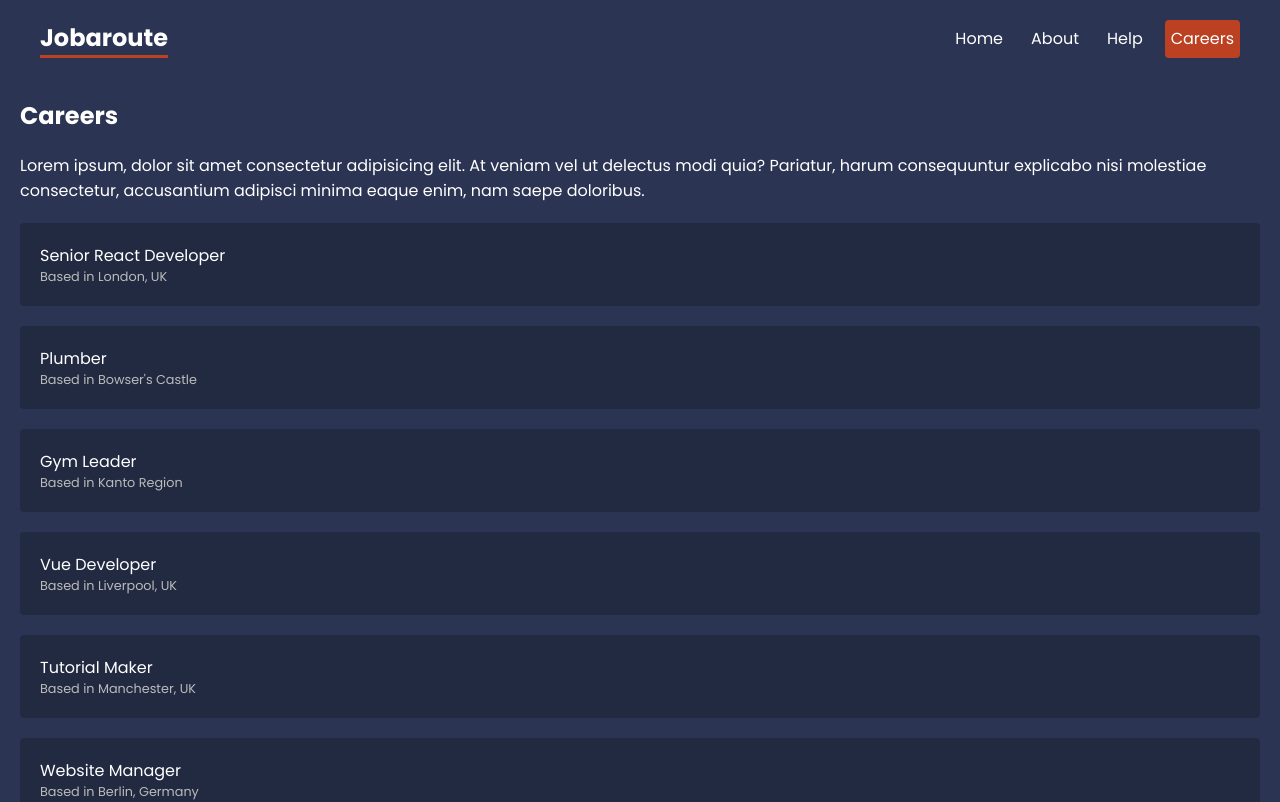
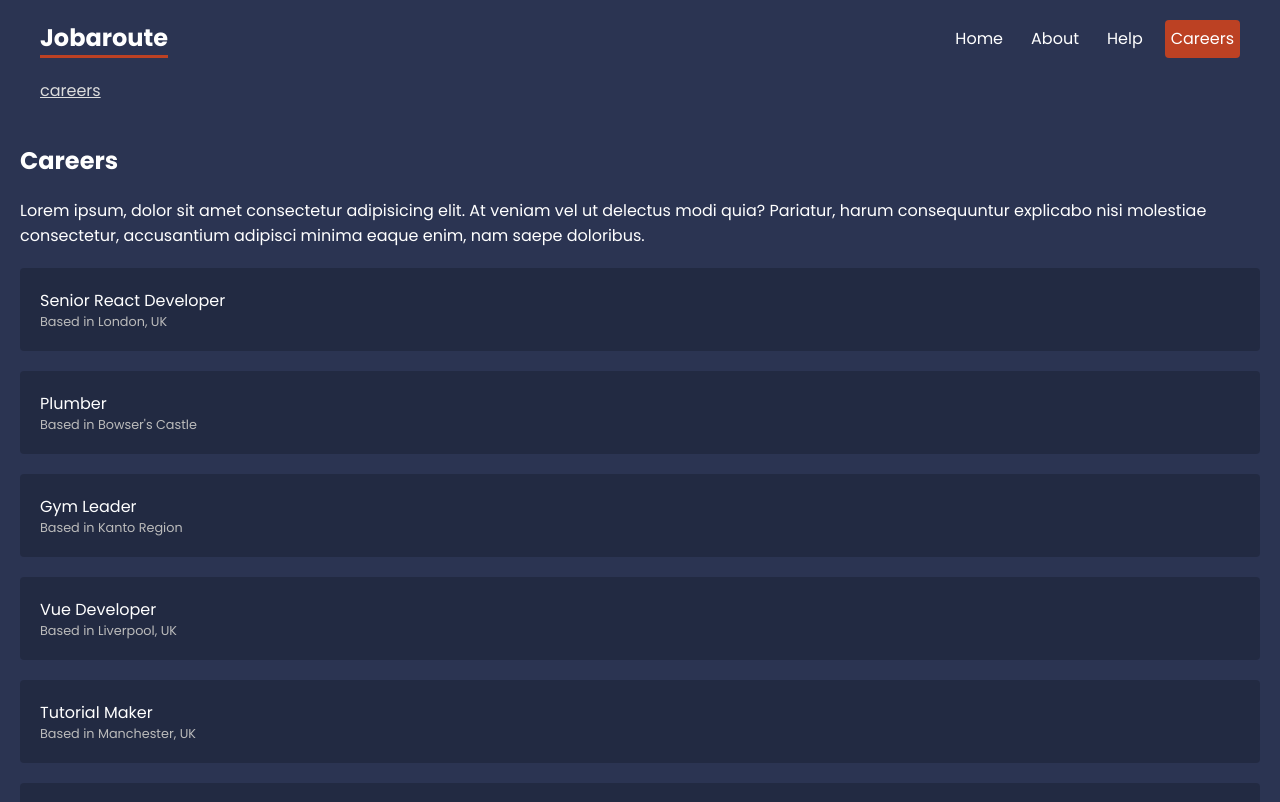
Before and after one commit to AKshattrived/jobaroute, a React (Create React App) app: page /careers in a window 1280 px wide. Shown: the top 802 px of the page. Built offline with nearby package versions, Linux system fonts and the light colour scheme; data requests are answered from the project's data file.

Commit message:
Breadcrumbs with location hook

```diff
--- /dev/null
+++ b/src/components/Breadcrumbs.js
@@ -0,0 +1,22 @@
+import React from "react";
+import { Link, useLocation } from "react-router-dom";
+
+export default function BreadCrumbs() {
+  const location = useLocation();
+
+  let currentLink = "";
+
+  const crumbs = location.pathname
+    .split("/")
+    .filter((crumb) => crumb !== "")
+    .map((crumb) => {
+      currentLink += `/${crumb}`;
+
+      return (
+        <div className="crumb" key={crumb}>
+          <Link to={currentLink}>{crumb}</Link>
+        </div>
+      );
+    });
+  return <div className="breadcrumbs">{crumbs}</div>;
+}
--- a/src/index.css
+++ b/src/index.css
@@ -143,3 +143,24 @@
 }
 
 /* breadcrumbs */
+.breadcrumbs {
+  max-width: 1200px;
+  margin: 20px auto;
+}
+
+.breadcrumbs > * {
+  display: inline-block;
+  margin-right: 10px;
+}
+
+.breadcrumbs .crumb::after {
+  content: ">";
+  margin-left: 10px;
+}
+.breadcrumbs .crumb:last-child::after {
+  display: none;
+}
+
+.breadcrumbs .crumb a {
+  color: #ddd;
+}
--- a/src/layouts/RootLayout.js
+++ b/src/layouts/RootLayout.js
@@ -1,4 +1,5 @@
 import { NavLink, Outlet } from "react-router-dom";
+import Breadcrumbs from "../components/Breadcrumbs";
 
 export default function RootLayout() {
   return (
@@ -11,6 +12,7 @@
           <NavLink to="help">Help</NavLink>
           <NavLink to="careers">Careers</NavLink>
         </nav>
+        <Breadcrumbs />
       </header>
       <main>
         <Outlet />
```
